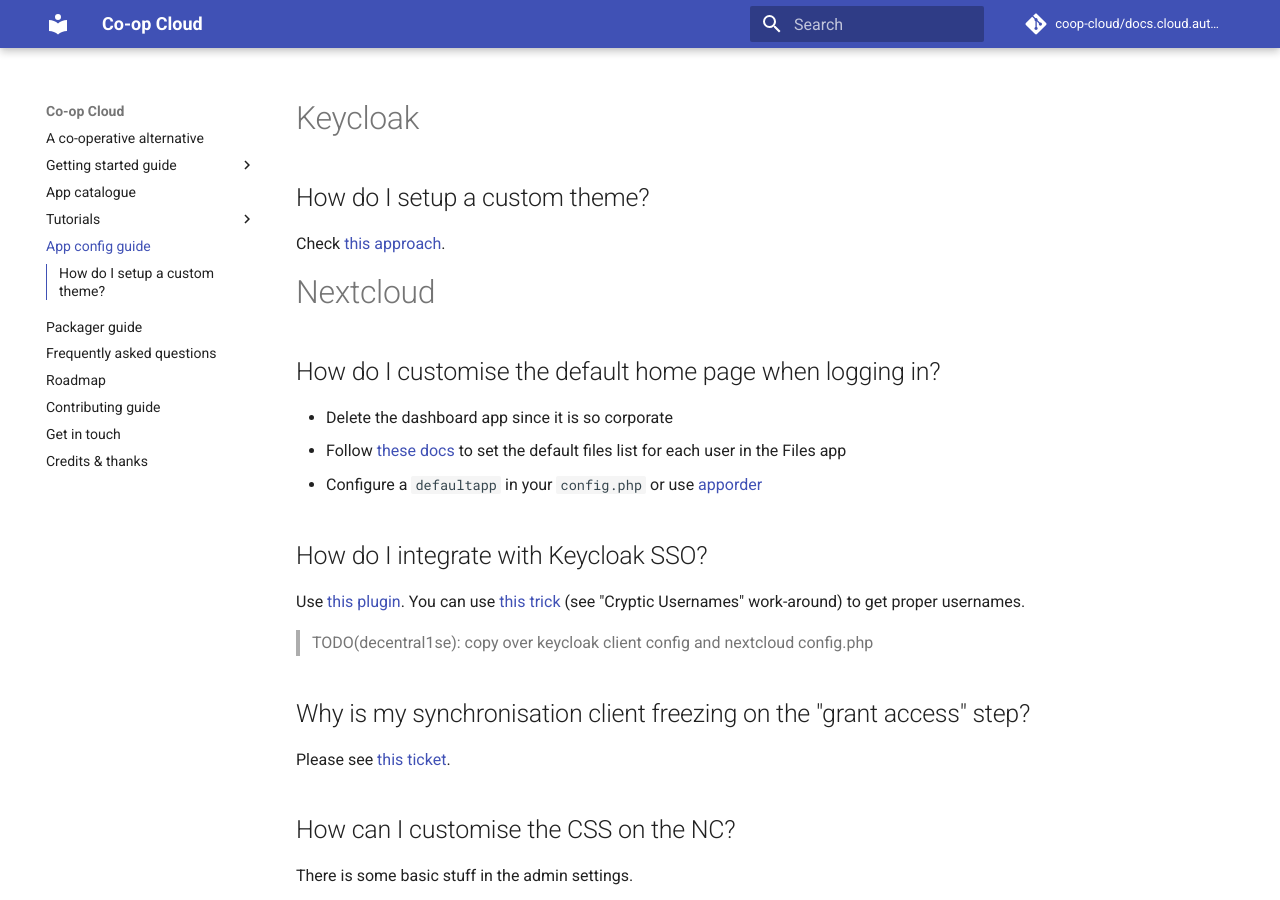
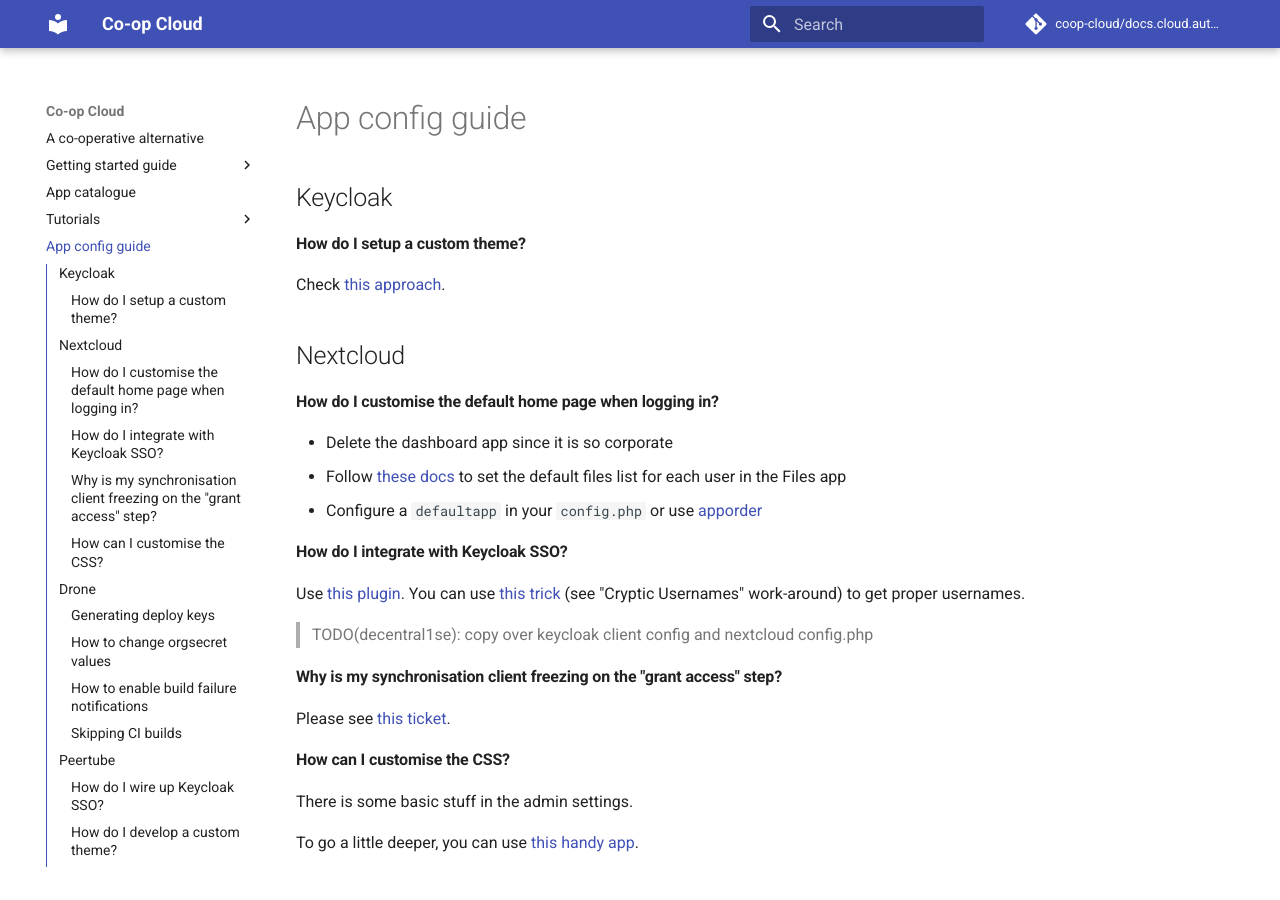
Before and after one commit to mayel/docs.coopcloud.tech, an MkDocs documentation site: the page built from docs/app-config-guide.md, in a window 1280 px wide and 900 px high. Built offline with MkDocs 1.6.1 and Material for MkDocs 9.7.7, drawn with Linux system fonts in a browser that asks for light colours.

Commit message:
Fix titles

````diff
--- a/docs/app-config-guide.md
+++ b/docs/app-config-guide.md
@@ -2,31 +2,31 @@
 title: App config guide
 ---
 
-# Keycloak
+## Keycloak
 
-## How do I setup a custom theme?
+#### How do I setup a custom theme?
 
 Check [this approach](https://git.autonomic.zone/ruangrupa/login.lumbung.space).
 
-# Nextcloud
+## Nextcloud
 
-## How do I customise the default home page when logging in?
+#### How do I customise the default home page when logging in?
 
 - Delete the dashboard app since it is so corporate
 - Follow [these docs](https://docs.nextcloud.com/server/latest/admin_manual/configuration_files/default_files_configuration.html) to set the default files list for each user in the Files app
 - Configure a `defaultapp` in your `config.php` or use [apporder](https://apps.nextcloud.com/apps/apporder)
 
-## How do I integrate with Keycloak SSO?
+#### How do I integrate with Keycloak SSO?
 
 Use [this plugin](https://github.com/pulsejet/nextcloud-oidc-login). You can use [this trick](https://janikvonrotz.ch/2020/10/20/openid-connect-with-nextcloud-and-keycloak/) (see "Cryptic Usernames" work-around) to get proper usernames.
 
 > TODO(decentral1se): copy over keycloak client config and nextcloud config.php
 
-## Why is my synchronisation client freezing on the "grant access" step?
+#### Why is my synchronisation client freezing on the "grant access" step?
 
 Please see [this ticket](https://git.autonomic.zone/coop-cloud/nextcloud/issues/5).
 
-## How can I customise the CSS on the NC?
+#### How can I customise the CSS?
 
 There is some basic stuff in the admin settings.
 
@@ -34,7 +34,7 @@
 
 ## Drone
 
-## Generating deploy keys
+#### Generating deploy keys
 
 We normally do something like the following.
 
@@ -44,7 +44,7 @@
 
 When you're loading them into Drone, make sure to use the right name of the organisation when using `drone orgsecret add`.
 
-## How to change orgsecret values
+#### How to change orgsecret values
 
 First, get your Drone CLI tool downloaded and the environment configured.
 
@@ -61,7 +61,7 @@
 $ ./drone orgsecret add someorg my_deploy_key @my_private_key_file
 ```
 
-## How to enable build failure notifications
+#### How to enable build failure notifications
 
 Add this to your `.drone.yml` file. See the [plugin docs](http://plugins.drone.io/drone-plugins/drone-slack/) for more.
 
@@ -86,20 +86,16 @@
     This is so that the notification will wait until all other pipelines are
     run before performing the notification logic.
 
-## Skipping CI builds
+#### Skipping CI builds
 
 Add `[ci skip]` into the git commit message. You don't have to run builds if you don't want to.
 
-# Gitea
+## Peertube
 
-> TODO
-
-# Peertube
-
-## How do I wire up Keycloak SSO?
+#### How do I wire up Keycloak SSO?
 
 Use [this plugin](https://framagit.org/framasoft/peertube/official-plugins/tree/master/peertube-plugin-auth-openid-connect).
 
-## How do I develop a custom theme?
+#### How do I develop a custom theme?
 
 See [this approach](https://git.autonomic.zone/ruangrupa/peertube-plugin-lumbung-space).
````
